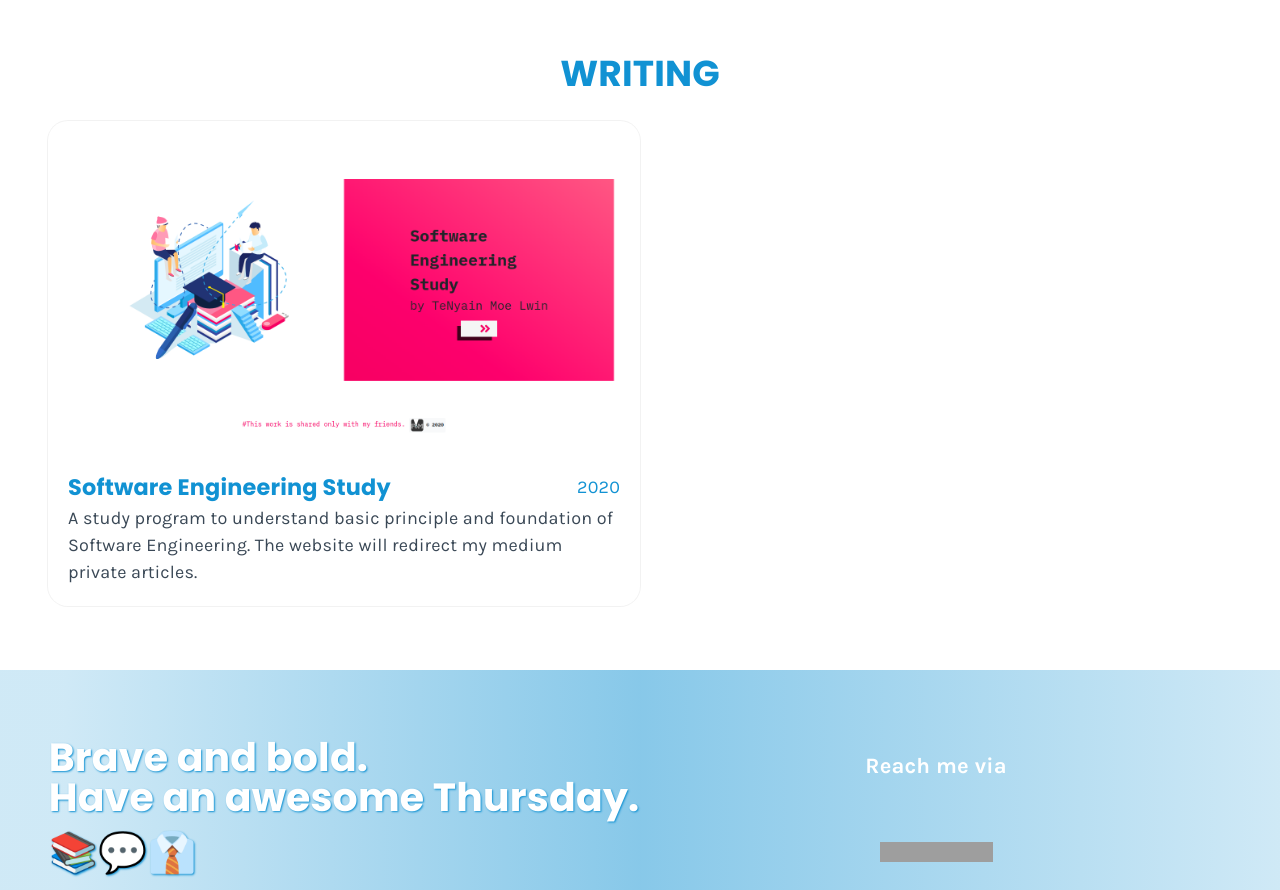
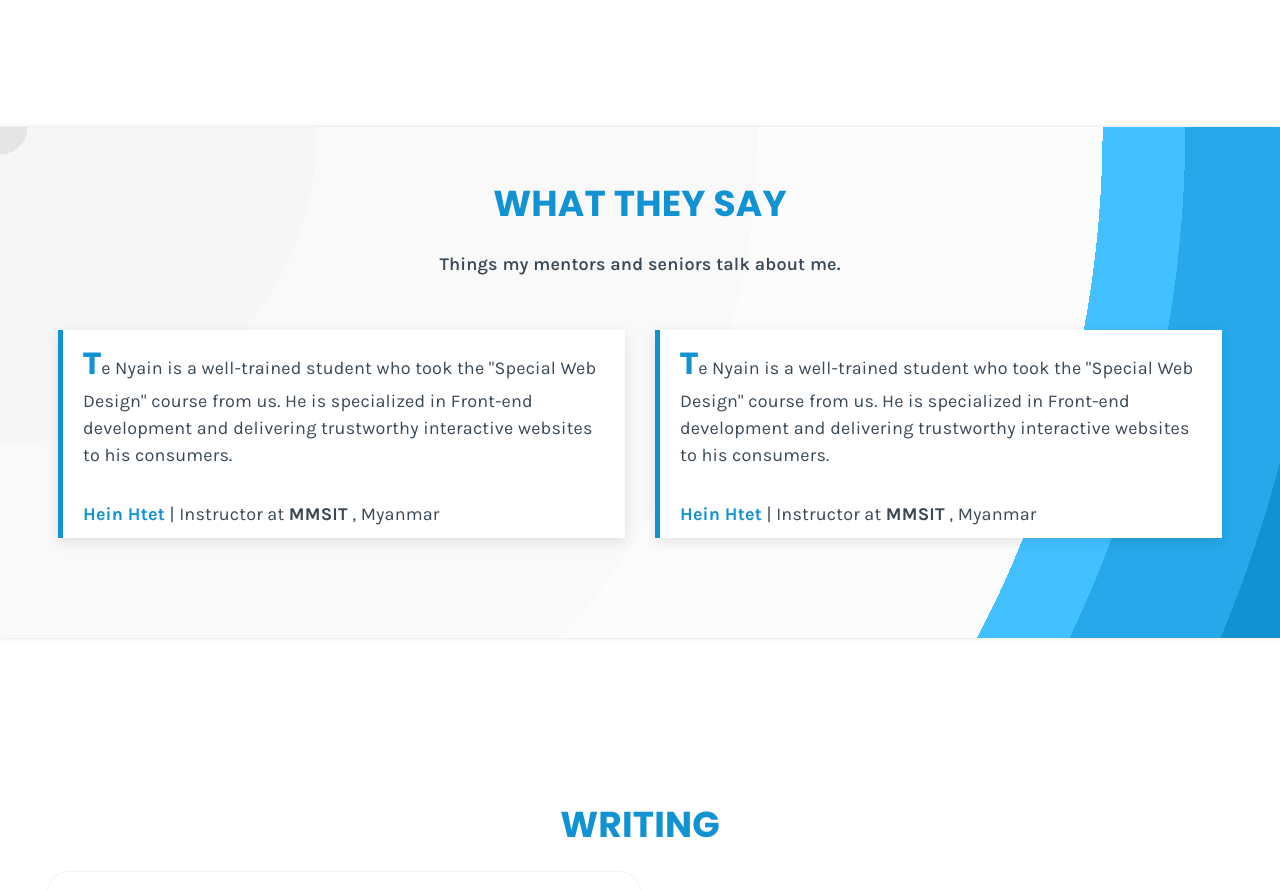
Before and after one commit to T-N9/tn-porfolio-frontend, a React (Create React App) app: page /about in a window 1280 px wide. Shown: the part 3260-4150 px from the top of the page. Built offline with nearby package versions, Linux system fonts and the light colour scheme; grey boxes are pictures that could not be loaded; some icons are missing.

Commit message:
[Testimonial] repush

```diff
--- a/src/pages/AboutPage.js
+++ b/src/pages/AboutPage.js
@@ -20,7 +20,7 @@ const AboutPage = () => {
       <HomeAbout/>
       <AboutTimeline/>
       <HomeMotto/>
-      {/* <Testimonials/> */}
+      <Testimonials/>
       <AboutWriting/>
       <Footer/>
     </>
--- a/src/pages/HomePage.js
+++ b/src/pages/HomePage.js
@@ -21,7 +21,7 @@ const HomePage = () => {
             <div id="portfolio">
                 <HomeProject/>
             </div>
-            {/* <Testimonials/> */}
+            <Testimonials/>
             {/* <HomeMotto/> */}
             <HomeSkills/>
             <HomeContact/>
```
